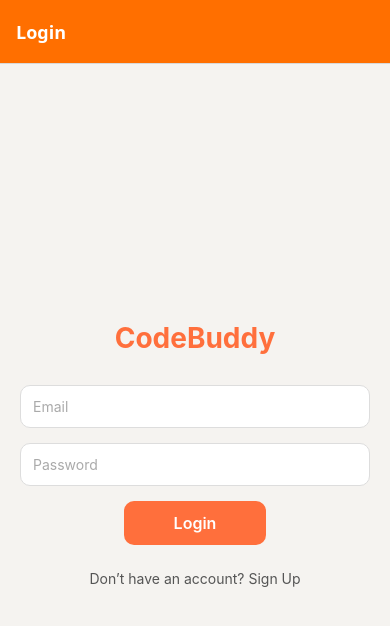
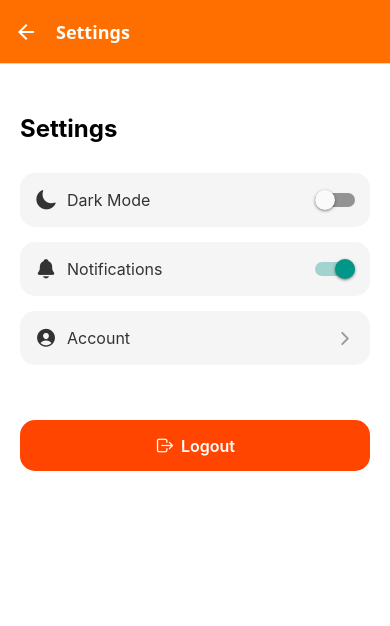
Before and after one commit to yaniChan17/CodeBuddy, a React Native app in the folder frontend/: screen /Settings in a window 390 px wide. Shown: the top 626 px of the page. Built offline with nearby package versions, Linux system fonts and the light colour scheme.

Commit message:
Added Settings

```diff
--- a/frontend/App.js
+++ b/frontend/App.js
@@ -6,6 +6,7 @@ import { createNativeStackNavigator } from '@react-navigation/native-stack';
 import LoginScreen from './src/screens/LoginScreen';
 import SignupScreen from './src/screens/SignupScreen';
 import HomeScreen from './src/screens/HomeScreen';
+import SettingsScreen from './src/screens/SettingsScreen';
 
 const Stack = createNativeStackNavigator();
 
@@ -30,10 +31,12 @@ export default function App() {
           component={SignupScreen}
           options={{ title: 'Sign Up' }}
         />
+
+
         <Stack.Screen
-          name="Home"
-          component={HomeScreen}
-          options={{ title: 'CodeBuddy' }}
+          name="Settings"
+          component={SettingsScreen}
+          options={{ title: 'Settings' }}
         />
       </Stack.Navigator>
     </NavigationContainer>
--- a/frontend/src/screens/SettingsScreen.js
+++ b/frontend/src/screens/SettingsScreen.js
@@ -0,0 +1,101 @@
+import React, { useState } from "react";
+import { View, Text, Switch, TouchableOpacity, StyleSheet, Alert } from "react-native";
+import { Ionicons } from "@expo/vector-icons";
+
+export default function SettingsScreen({ navigation }) {
+  const [darkMode, setDarkMode] = useState(false);
+  const [notifications, setNotifications] = useState(true);
+
+  const handleLogout = () => {
+    Alert.alert("Logout", "Are you sure you want to log out?", [
+      { text: "Cancel", style: "cancel" },
+      { text: "Logout", onPress: () => navigation.replace("Login") },
+    ]);
+  };
+
+  return (
+    <View style={[styles.container, darkMode && { backgroundColor: "#1a1a1a" }]}>
+      <Text style={[styles.header, darkMode && { color: "#fff" }]}>Settings</Text>
+
+      {/* Dark Mode */}
+      <View style={styles.row}>
+        <View style={styles.rowLeft}>
+          <Ionicons name="moon" size={22} color={darkMode ? "#fff" : "#333"} />
+          <Text style={[styles.text, darkMode && { color: "#fff" }]}>Dark Mode</Text>
+        </View>
+        <Switch value={darkMode} onValueChange={setDarkMode} />
+      </View>
+
+      {/* Notifications */}
+      <View style={styles.row}>
+        <View style={styles.rowLeft}>
+          <Ionicons name="notifications" size={22} color={darkMode ? "#fff" : "#333"} />
+          <Text style={[styles.text, darkMode && { color: "#fff" }]}>Notifications</Text>
+        </View>
+        <Switch value={notifications} onValueChange={setNotifications} />
+      </View>
+
+      {/* Account Settings */}
+      <TouchableOpacity style={styles.row}>
+        <View style={styles.rowLeft}>
+          <Ionicons name="person-circle" size={22} color={darkMode ? "#fff" : "#333"} />
+          <Text style={[styles.text, darkMode && { color: "#fff" }]}>Account</Text>
+        </View>
+        <Ionicons name="chevron-forward" size={20} color="#999" />
+      </TouchableOpacity>
+
+      {/* Logout Button */}
+      <TouchableOpacity style={styles.logoutButton} onPress={handleLogout}>
+        <Ionicons name="log-out-outline" size={20} color="#fff" />
+        <Text style={styles.logoutText}>Logout</Text>
+      </TouchableOpacity>
+    </View>
+  );
+}
+
+const styles = StyleSheet.create({
+  container: {
+    flex: 1,
+    backgroundColor: "#fff",
+    paddingHorizontal: 20,
+    paddingTop: 50,
+  },
+  header: {
+    fontSize: 24,
+    fontWeight: "700",
+    marginBottom: 30,
+  },
+  row: {
+    flexDirection: "row",
+    justifyContent: "space-between",
+    alignItems: "center",
+    backgroundColor: "#f5f5f5",
+    padding: 15,
+    borderRadius: 15,
+    marginBottom: 15,
+  },
+  rowLeft: {
+    flexDirection: "row",
+    alignItems: "center",
+  },
+  text: {
+    marginLeft: 10,
+    fontSize: 16,
+    color: "#333",
+  },
+  logoutButton: {
+    flexDirection: "row",
+    justifyContent: "center",
+    alignItems: "center",
+    backgroundColor: "#ff4500",
+    paddingVertical: 14,
+    borderRadius: 15,
+    marginTop: 40,
+  },
+  logoutText: {
+    color: "#fff",
+    fontSize: 16,
+    fontWeight: "600",
+    marginLeft: 6,
+  },
+});
```
